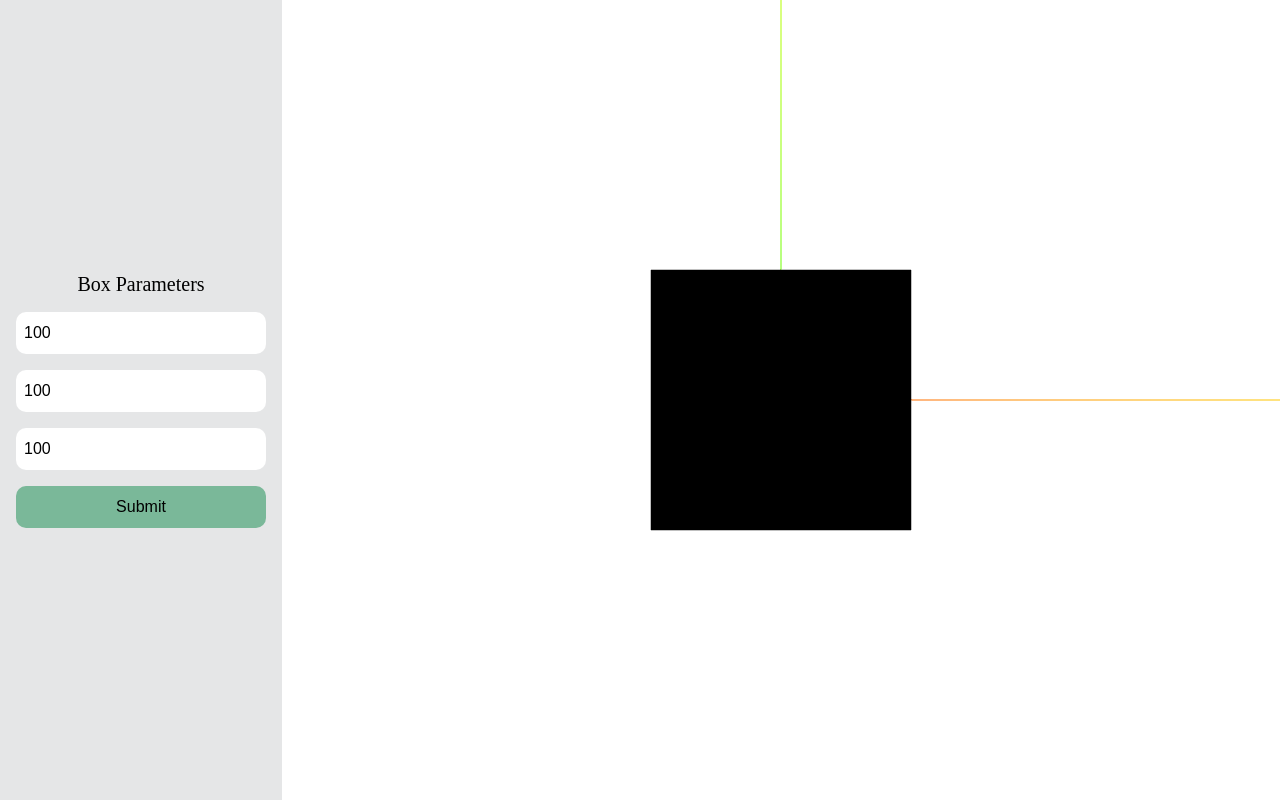
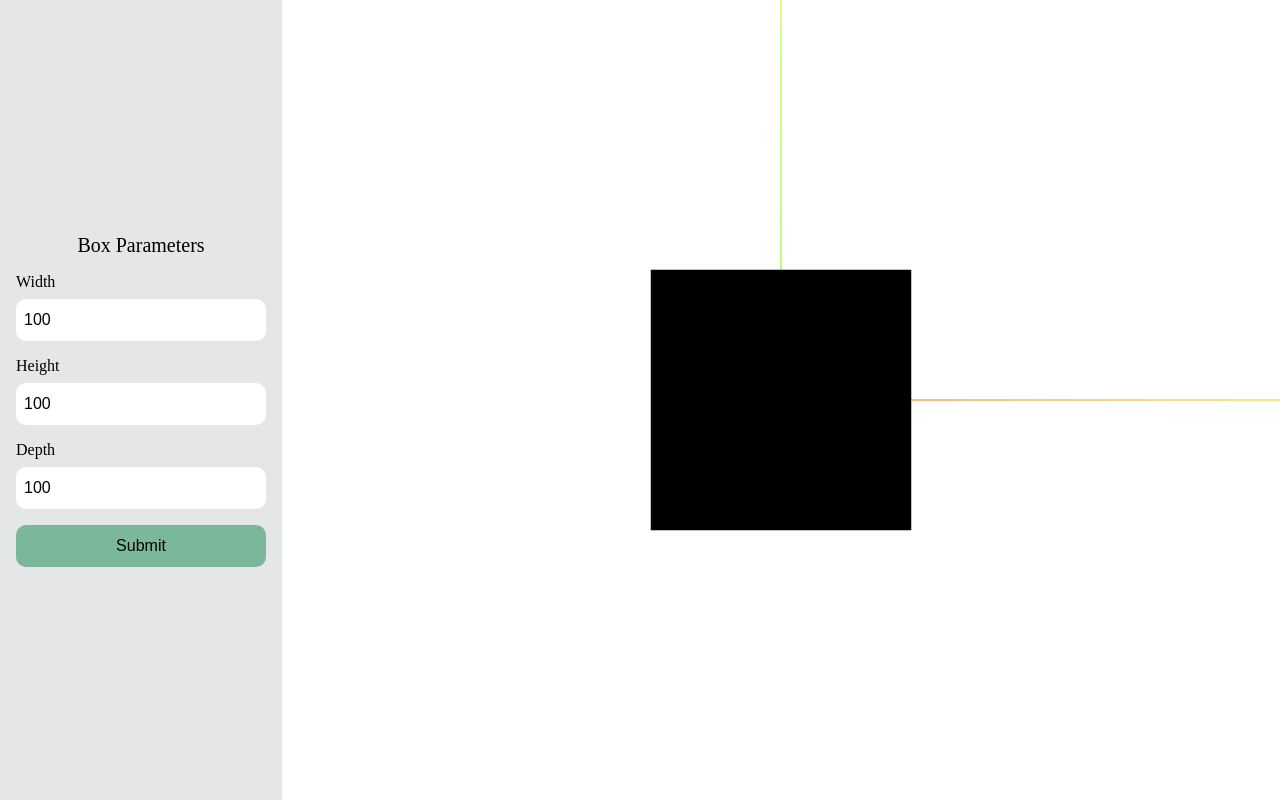
Before and after one commit to arrKhange1/box-parameters, a React (Vite) app: page / in a window 1280 px wide. Built offline with nearby package versions, Linux system fonts and the light colour scheme.

Commit message:
feat: finish form logic and validation

```diff
--- a/src/index.css
+++ b/src/index.css
@@ -1,4 +1,6 @@
-html, body, #root {
+html,
+body,
+#root {
   height: 100%;
   margin: 0;
   padding: 0;
@@ -9,4 +11,5 @@ html, body, #root {
   --bg: hsla(207, 5%, 67%, 0.299);
   --lime: hsl(150deg 30% 60%);
   --black-raisin: hsl(0, 0, 15, 54%);
+  --error: hsl(0, 100%, 59%);
 }
--- a/src/parameters-form/ParametersForm.tsx
+++ b/src/parameters-form/ParametersForm.tsx
@@ -2,6 +2,7 @@ import { useForm } from 'react-hook-form';
 import { defaultParameters } from '../parameters.constant';
 import cls from './ParametersForm.module.css';
 import { Input } from '../ui/input/Input';
+import { FieldWrapper } from '../ui/FieldWrapper/FieldWrapper';
 
 export type ParametersForm = {
   width: number;
@@ -9,13 +10,22 @@ export type ParametersForm = {
   depth: number;
 };
 
+function validateNumeric(sizeParameter: number): boolean | string {
+  return sizeParameter > 0 || `Value must be numeric and positive`;
+}
+
 interface ParametersFormProps {
   onParametersFilled: (form: ParametersForm) => void;
 }
 
 export const ParametersForm: React.FC<ParametersFormProps> = ({ onParametersFilled }) => {
-  const { register, handleSubmit } = useForm<ParametersForm>({
+  const {
+    register,
+    handleSubmit,
+    formState: { errors, isValid },
+  } = useForm<ParametersForm>({
     defaultValues: defaultParameters,
+    mode: 'onChange',
   });
 
   function onSubmit(form: ParametersForm) {
@@ -25,10 +35,40 @@ export const ParametersForm: React.FC<ParametersFormProps> = ({ onParametersFill
   return (
     <>
       <form className={cls.form} onSubmit={handleSubmit(onSubmit)}>
-        <Input {...register('width')} type="text" placeholder="Width" />
-        <Input {...register('height')} type="text" placeholder="Height" />
-        <Input {...register('depth')} type="text" placeholder="Depth" />
-        <Input type="submit" />
+        <FieldWrapper title="Width" errorMessage={errors.width?.message}>
+          <Input
+            {...register('width', {
+              required: { value: true, message: 'Width is mandatory' },
+              validate: validateNumeric,
+              valueAsNumber: true,
+            })}
+            type="text"
+            placeholder="Width"
+          />
+        </FieldWrapper>
+        <FieldWrapper title="Height" errorMessage={errors.height?.message}>
+          <Input
+            {...register('height', {
+              required: { value: true, message: 'Height is mandatory' },
+              validate: validateNumeric,
+              valueAsNumber: true,
+            })}
+            type="text"
+            placeholder="Height"
+          />
+        </FieldWrapper>
+        <FieldWrapper title="Depth" errorMessage={errors.depth?.message}>
+          <Input
+            {...register('depth', {
+              required: { value: true, message: 'Depth is mandatory' },
+              validate: validateNumeric,
+              valueAsNumber: true,
+            })}
+            type="text"
+            placeholder="Depth"
+          />
+        </FieldWrapper>
+        <Input type="submit" disabled={!isValid} />
       </form>
     </>
   );
--- /dev/null
+++ b/src/ui/FieldWrapper/FieldWrapper.module.css
@@ -0,0 +1,10 @@
+.fieldWrapper {
+  display: flex;
+  flex-direction: column;
+  gap: 0.5em;
+}
+
+.fieldError {
+  font-size: 0.875rem;
+  color: var(--error);
+}
--- /dev/null
+++ b/src/ui/FieldWrapper/FieldWrapper.tsx
@@ -0,0 +1,19 @@
+import { PropsWithChildren } from 'react';
+import cls from './FieldWrapper.module.css';
+
+interface FieldWrapperProps {}
+
+interface FieldWrapperProps extends PropsWithChildren {
+  title: string;
+  errorMessage?: string;
+}
+
+export const FieldWrapper: React.FC<FieldWrapperProps> = ({ title, errorMessage, children }) => {
+  return (
+    <div className={cls.fieldWrapper}>
+      <label>{title}</label>
+      {children}
+      {errorMessage && <span className={cls.fieldError}>{errorMessage}</span>}
+    </div>
+  );
+};
```
